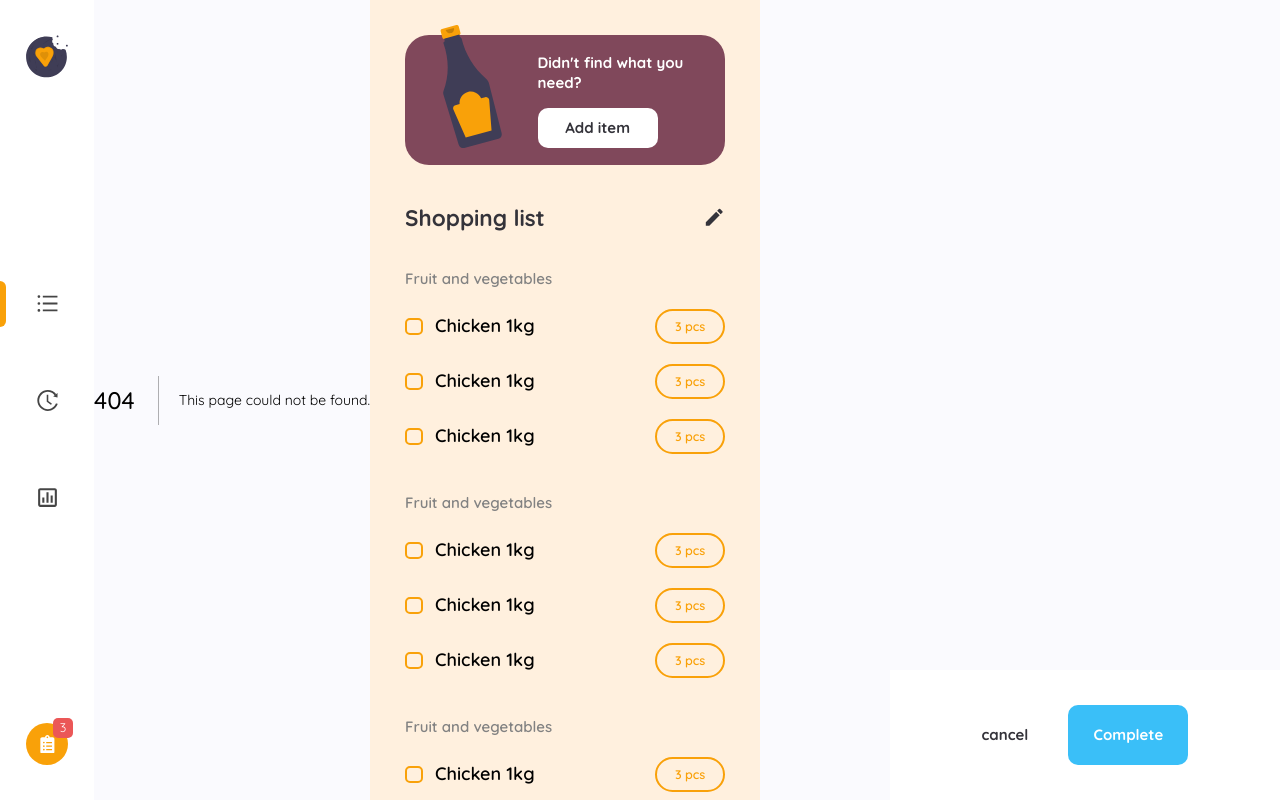
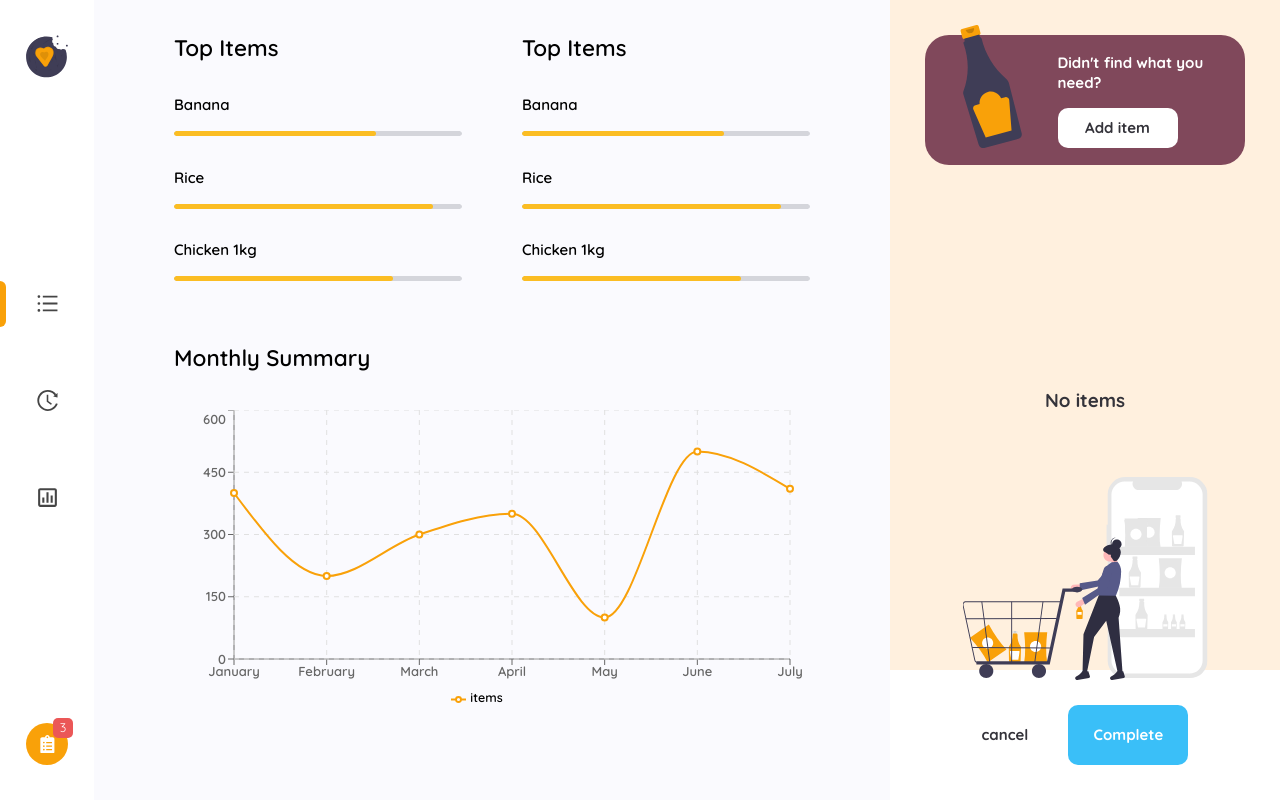
Before and after one commit to coderprovider/Shoppingify, a Next.js app: page /statistics in a window 1280 px wide. Before the commit this address had no page. Built offline with nearby package versions, Linux system fonts and the light colour scheme.

Commit message:
Done with statistic page. Next is authentication page.

```diff
--- a/package.json
+++ b/package.json
@@ -20,6 +20,7 @@
     "react-dom": "18.2.0",
     "react-icons": "^4.7.1",
     "react-select": "^5.7.0",
+    "recharts": "^2.2.0",
     "typescript": "4.9.4"
   },
   "devDependencies": {
--- a/src/components/itemPage/Items.tsx
+++ /dev/null
@@ -1,14 +0,0 @@
-import CategoryItems from "./CategoryItems"
-import HeaderPart from "./HeaderPart"
-
-export default function Items() {
-  return (
-    <section className="flex-grow h-full py-14 px-32 overflow-scroll hideScrollbar">
-      <HeaderPart />
-      <CategoryItems />
-      <CategoryItems />
-      <CategoryItems />
-      <CategoryItems />
-    </section>
-  )
-}
--- a/src/components/layouts/ActiveList.tsx
+++ b/src/components/layouts/ActiveList.tsx
@@ -4,7 +4,7 @@ import ListItems from "./ListItems"
 
 export default function ActiveList() {
   return (
-    <section className="w-[39rem] h-full bg-[#FFF0DE] pt-14 px-14 pb-64 overflow-scroll hideScrollbar">
+    <section className="w-[39rem] h-full bg-[#FFF0DE] pt-14 px-14 pb-64 overflow-scroll hideScrollbar relative">
       <div className="w-full h-52 rounded-[2.4rem] bg-[#80485B] relative py-7 flex justify-end pr-11 mb-16">
         <div className="w-full h-full absolute -top-6 -left-40">
           <Image src="/images/source.svg" alt="wine" fill />
@@ -20,13 +20,25 @@ export default function ActiveList() {
         </div>
       </div>
 
-      <h1 className="text-4xl text-[#34333A] font-bold flex items-center justify-between">
+      <span className="text-[#34333A] text-3xl font-bold absolute top-1/2 left-1/2 -translate-x-1/2 -translate-y-1/2">
+        No items
+      </span>
+
+      <Image
+        src="/images/shopping.svg"
+        alt="shopping"
+        width={245}
+        height={203}
+        className="absolute bottom-48 left-1/2 -translate-x-1/2 z-10"
+      />
+
+      {/* <h1 className="text-4xl text-[#34333A] font-bold flex items-center justify-between">
         Shopping list <MdModeEditOutline className="text-4xl cursor-pointer" />
-      </h1>
+      </h1> */}
 
+      {/* <ListItems />
       <ListItems />
-      <ListItems />
-      <ListItems />
+      <ListItems /> */}
 
       <div className="fixed bottom-0 right-0 w-[39rem] h-52 bg-white flex items-center justify-center">
         {/* <form className="flex items-center border-2 border-solid border-main-orange w-[31rem] h-24 overflow-hidden rounded-2xl gap-4 pl-6">
--- a/src/components/layouts/Layout.tsx
+++ b/src/components/layouts/Layout.tsx
@@ -21,7 +21,9 @@ export default function Layout({ children }: Props) {
       <MyModal />
       <Sidebar />
 
-      {children}
+      <section className="flex-grow h-full py-14 px-32 overflow-scroll hideScrollbar">
+        {children}
+      </section>
 
       <ActiveList />
       {/* <AddItem /> */}
--- /dev/null
+++ b/src/components/statisticsPage/MonthlyChart.tsx
@@ -0,0 +1,69 @@
+import {
+  LineChart,
+  CartesianGrid,
+  Line,
+  XAxis,
+  YAxis,
+  ResponsiveContainer,
+  Legend,
+  Tooltip,
+} from "recharts"
+
+const data = [
+  { name: "January", total: 400 },
+  { name: "February", total: 200 },
+  { name: "March", total: 300 },
+  { name: "April", total: 350 },
+  { name: "May", total: 100 },
+  { name: "June", total: 500 },
+  { name: "July", total: 410 },
+]
+
+function renderLegendText() {
+  return <span className="text-black text-xl font-semibold">items</span>
+}
+
+function CustomTooltip({ active, payload, label }: any) {
+  if (active && payload && payload.length) {
+    return (
+      <div className="rounded-2xl border border-solid border-[#BDBDBD] py-4 px-6 bg-white w-72">
+        <p className="text-2xl font-semibold text-[#34333A] mb-2">{`${label} : ${payload[0].value} items`}</p>
+        <p className="text-[#828282] text-xl font-medium">
+          Total {payload[0].value} items bought in {label}
+        </p>
+      </div>
+    )
+  }
+  return null
+}
+
+export default function MonthlyChart() {
+  return (
+    <ResponsiveContainer width="100%" height={302}>
+      <LineChart data={data} margin={{ top: 0, right: 20, bottom: 5, left: 0 }}>
+        <XAxis
+          dataKey="name"
+          tick={{
+            fontSize: "13px",
+            fontWeight: 600,
+          }}
+        />
+        <YAxis
+          tick={{
+            fontSize: "13px",
+            fontWeight: 600,
+          }}
+        />
+        <Tooltip content={<CustomTooltip />} />
+        <Legend iconSize={15} formatter={renderLegendText} />
+        <CartesianGrid stroke="#E0E0E0" strokeDasharray="5 5" />
+        <Line
+          type="monotone"
+          dataKey="total"
+          stroke="#F9A109"
+          strokeWidth={2}
+        />
+      </LineChart>
+    </ResponsiveContainer>
+  )
+}
--- /dev/null
+++ b/src/components/statisticsPage/TopItemCategory.tsx
@@ -0,0 +1,33 @@
+export default function TopItemCategory() {
+  return (
+    <div className="h-fit">
+      <h3 className="text-4xl font-semibold text-black mb-14">Top Items</h3>
+      <div className="mb-11">
+        <p className="text-black font-semibold text-2xl mb-4">Banana</p>
+        <progress
+          className="progress progress-warning w-full"
+          value="70"
+          max="100"
+        ></progress>
+      </div>
+
+      <div className="mb-11">
+        <p className="text-black font-semibold text-2xl mb-4">Rice</p>
+        <progress
+          className="progress progress-warning w-full"
+          value="90"
+          max="100"
+        ></progress>
+      </div>
+
+      <div>
+        <p className="text-black font-semibold text-2xl mb-4">Chicken 1kg</p>
+        <progress
+          className="progress progress-warning w-full"
+          value="76"
+          max="100"
+        ></progress>
+      </div>
+    </div>
+  )
+}
--- /dev/null
+++ b/src/pages/history/[id].tsx
@@ -0,0 +1,26 @@
+import { BsCalendarDate } from "react-icons/bs"
+import { HiOutlineArrowNarrowLeft } from "react-icons/hi"
+import CategoryItems from "../../components/layouts/CategoryItems"
+
+export default function history() {
+  return (
+    <>
+      <button className="text-main-orange text-2xl flex items-center gap-x-2 font-bold mb-14">
+        <HiOutlineArrowNarrowLeft />
+        back
+      </button>
+
+      <h1 className="capitalize text-[#34333A] font-bold text-4xl mb-8">
+        eero's farewell party
+      </h1>
+
+      <div className="date flex items-center gap-x-5 text-[#C1C1C4] mr-10 mb-20">
+        <BsCalendarDate className="h-8 w-7" />
+        <span className="text-xl font-semibold">Mon 27.8.2022</span>
+      </div>
+
+      <CategoryItems />
+      <CategoryItems />
+    </>
+  )
+}
--- a/src/pages/history.tsx
+++ b/src/pages/history/index.tsx
@@ -2,7 +2,7 @@ import { BsCalendarDate, BsChevronRight } from "react-icons/bs"
 
 export default function history() {
   return (
-    <section className="flex-grow h-full py-14 px-32 overflow-scroll hideScrollbar">
+    <>
       <h1 className="capitalize text-[#34333A] font-bold text-4xl mb-16">
         shopping history
       </h1>
@@ -82,6 +82,6 @@ export default function history() {
           </div>
         </div>
       </div>
-    </section>
+    </>
   )
 }
--- a/src/pages/index.tsx
+++ b/src/pages/index.tsx
@@ -1,5 +1,14 @@
-import Items from "../components/itemPage/Items"
+import CategoryItems from "../components/layouts/CategoryItems"
+import HeaderPart from "../components/itemPage/HeaderPart"
 
 export default function Home() {
-  return <Items />
+  return (
+    <>
+      <HeaderPart />
+      <CategoryItems />
+      <CategoryItems />
+      <CategoryItems />
+      <CategoryItems />
+    </>
+  )
 }
--- /dev/null
+++ b/src/pages/statistics.tsx
@@ -0,0 +1,19 @@
+import MonthlyChart from "../components/statisticsPage/MonthlyChart"
+import TopItemCategory from "../components/statisticsPage/TopItemCategory"
+
+export default function statistics() {
+  return (
+    <>
+      <div className="grid grid-cols-2 gap-x-24 mb-24">
+        <TopItemCategory />
+        <TopItemCategory />
+      </div>
+
+      <h3 className="text-4xl font-semibold text-black mb-16 capitalize">
+        monthly summary
+      </h3>
+
+      <MonthlyChart />
+    </>
+  )
+}
```
Also changed, not shown: src/components/layouts/CategoryItems.tsx (renamed from src/components/itemPage/CategoryItems.tsx), 1 other file (tests, documents, lock files or other folders).
